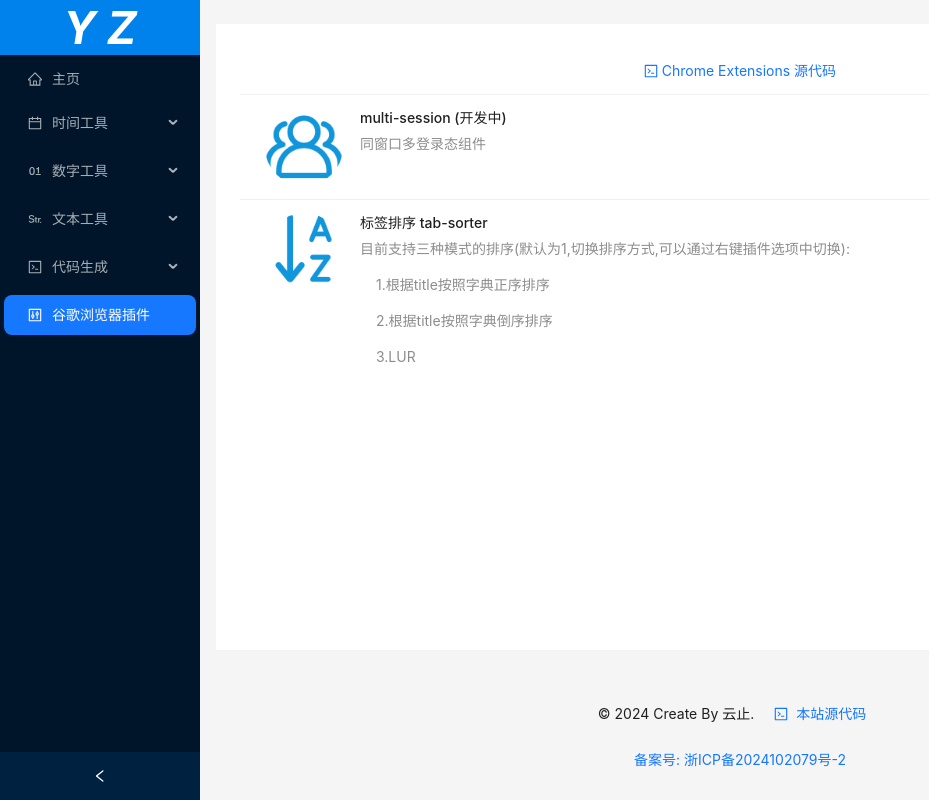
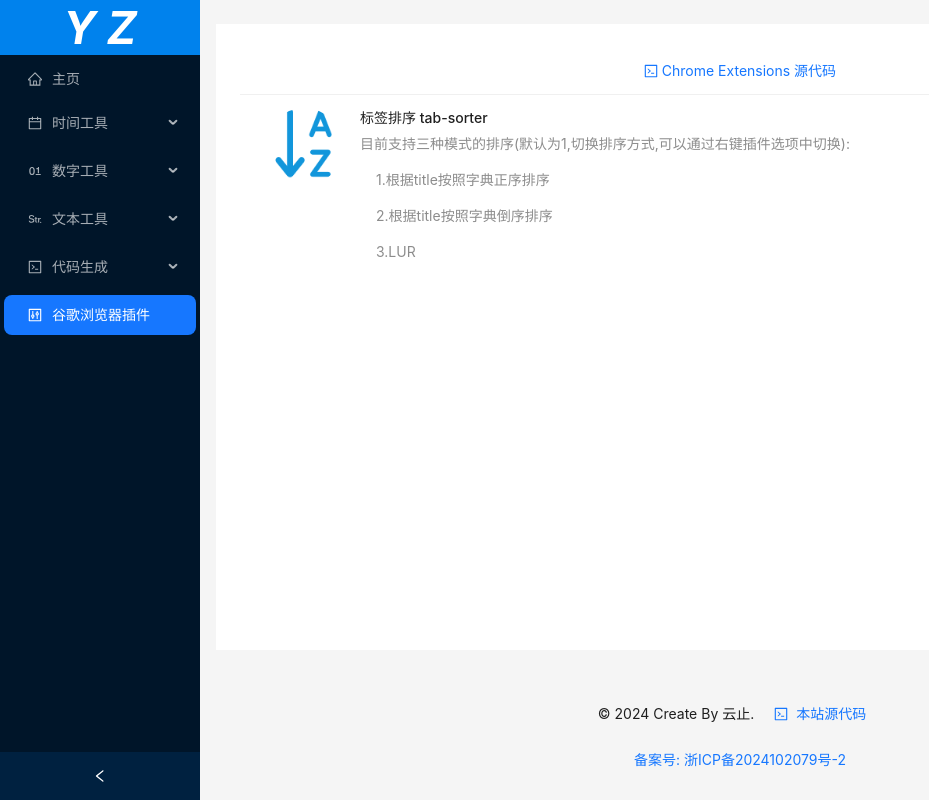
Before and after one commit to ychp/open-tool, a Vue app: page /chrome-extensions in a window 1280 px wide. Shown: the whole page, without its empty margins (0-929 px from the left). Built offline with nearby package versions, Linux system fonts and the light colour scheme; a small style sheet from the web is missing.

Commit message:
去除无法实现的插件

```diff
--- a/src/components/chrome-extensions/ChromeExtensions.vue
+++ b/src/components/chrome-extensions/ChromeExtensions.vue
@@ -38,11 +38,11 @@ interface DataItem {
   description: string
 }
 const data: DataItem[] = [
-  {
-    icon: multiSession,
-    title: 'multi-session (开发中)',
-    description: '同窗口多登录态组件'
-  },
+  // {
+  //   icon: multiSession,
+  //   title: 'multi-session (开发中)',
+  //   description: '同窗口多登录态组件'
+  // },
   {
     icon: tabSorter,
     title: '标签排序 tab-sorter',
```
